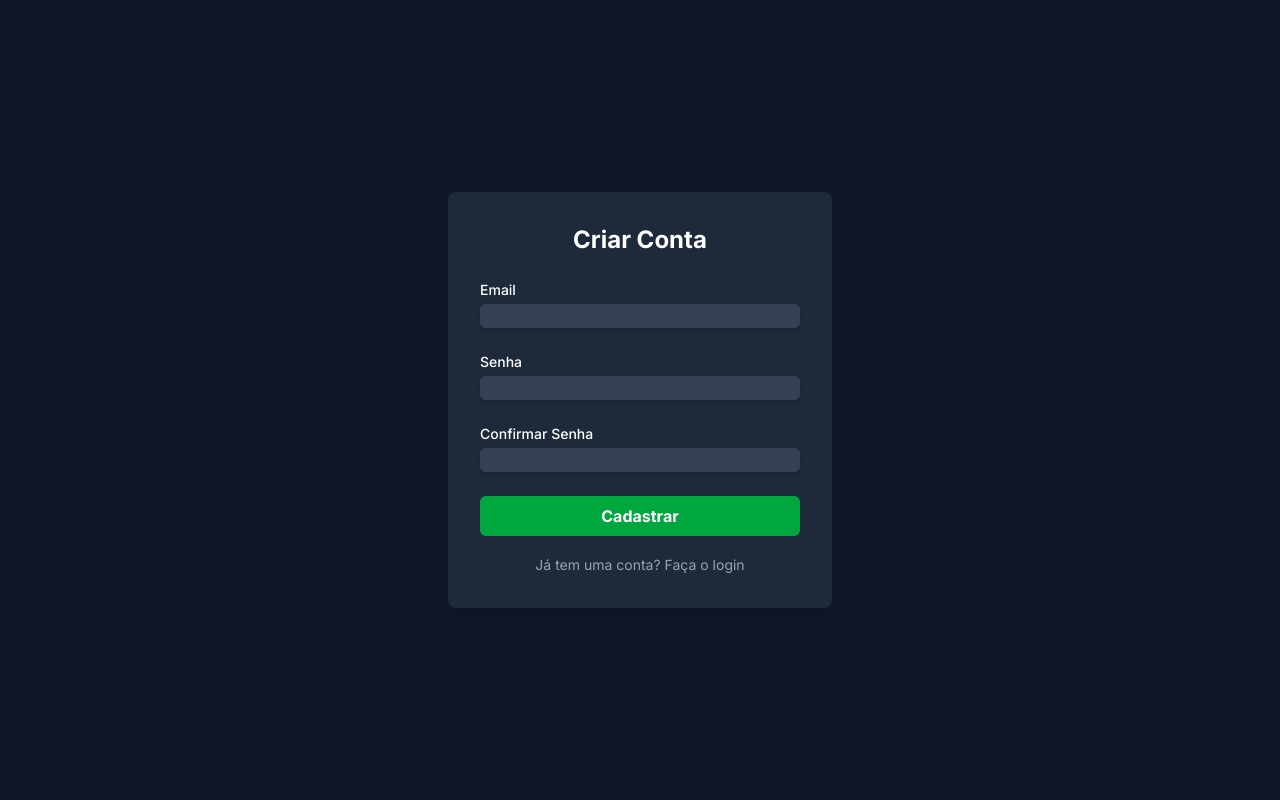
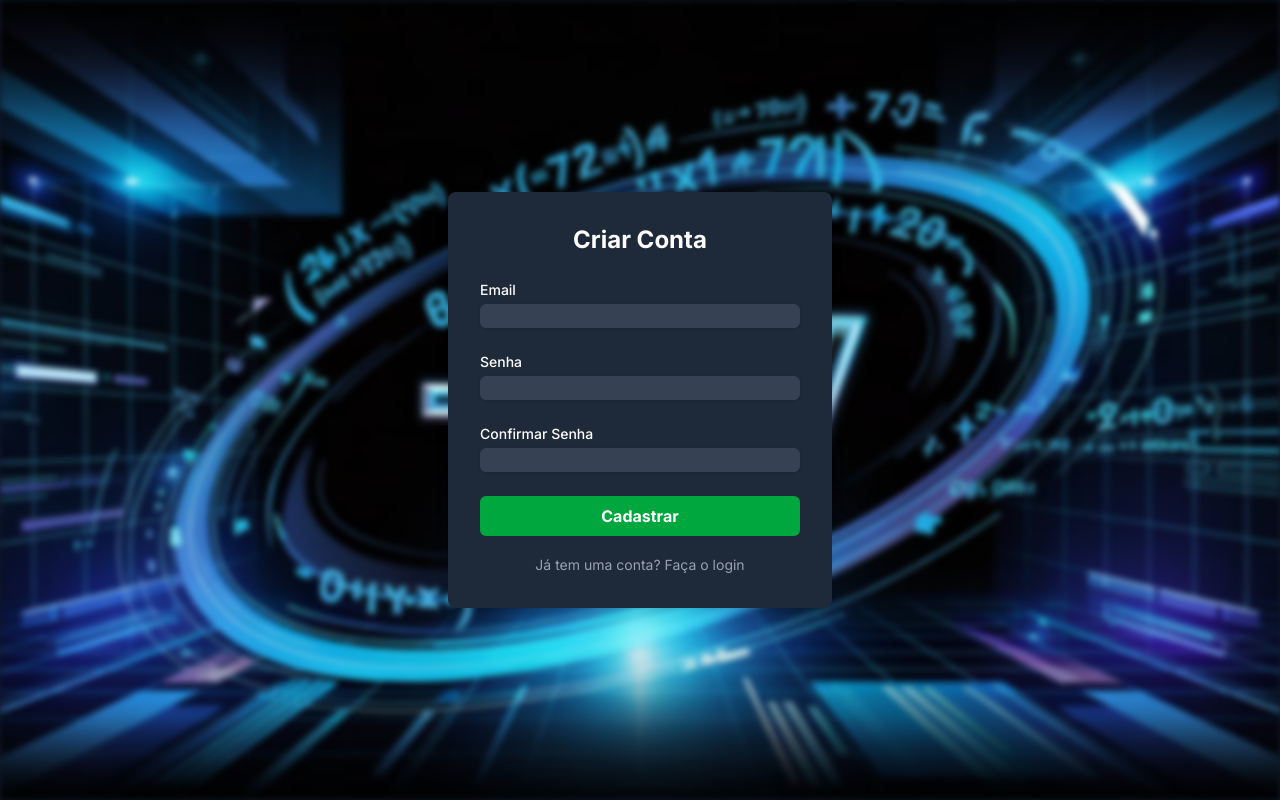
Before and after one commit to Douglasgarciams/tipsgolbr, a Next.js app: page /cadastro in a window 1280 px wide. Built offline with nearby package versions, Linux system fonts and the light colour scheme.

Commit message:
fix: Adiciona resend a package.json para deploy

```diff
--- a/src/app/cadastro/page.js
+++ b/src/app/cadastro/page.js
@@ -1,4 +1,4 @@
-// src/app/cadastro/page.js
+// src/app/cadastro/page.js - COM IMAGEM DE FUNDO
 
 "use client";
 
@@ -19,7 +19,6 @@ export default function CadastroPage() {
     setError('');
     setMessage('');
 
-    // 1. Validação inicial: senhas conferem?
     if (password !== confirmPassword) {
       setError('As senhas não conferem.');
       return;
@@ -28,10 +27,8 @@ export default function CadastroPage() {
     setIsLoading(true);
 
     try {
-      // 2. Monta o corpo da requisição para enviar à API
       const body = { email, password };
 
-      // 3. Chama nossa futura API de cadastro
       const res = await fetch('/api/auth/register', {
         method: 'POST',
         headers: { 'Content-Type': 'application/json' },
@@ -41,11 +38,9 @@ export default function CadastroPage() {
       const data = await res.json();
 
       if (!res.ok) {
-        // Se a API retornar um erro (ex: email já existe), mostramos aqui
         throw new Error(data.message || 'Falha ao cadastrar');
       }
 
-      // 4. Se tudo der certo, mostra mensagem de sucesso
       setMessage('Usuário cadastrado com sucesso! Você já pode fazer o login.');
       setEmail('');
       setPassword('');
@@ -59,8 +54,10 @@ export default function CadastroPage() {
   };
 
   return (
-    <div className="min-h-screen bg-gray-900 text-white flex items-center justify-center">
-      <div className="bg-gray-800 p-8 rounded-lg shadow-lg w-full max-w-sm">
+    // Alterado aqui: Removidas bg-gray-900 e text-white, adicionada cadastro-background
+    <div className="min-h-screen cadastro-background flex items-center justify-center">
+      {/* O container do formulário com fundo cinza e transparência */}
+      <div className="bg-gray-800 bg-opacity-90 p-8 rounded-lg shadow-lg w-full max-w-sm text-white"> {/* Adicionado text-white aqui */}
         <h1 className="text-2xl font-bold text-center mb-6">Criar Conta</h1>
         <form onSubmit={handleSubmit} className="space-y-6">
           <div>
@@ -71,7 +68,7 @@ export default function CadastroPage() {
               value={email}
               onChange={(e) => setEmail(e.target.value)}
               required
-              className="mt-1 block w-full bg-gray-700 border-gray-600 rounded-md shadow-sm focus:ring-green-500 focus:border-green-500"
+              className="mt-1 block w-full bg-gray-700 border-gray-600 rounded-md shadow-sm focus:ring-green-500 focus:border-green-500 text-white" // Adicionado text-white
             />
           </div>
           <div>
@@ -83,7 +80,7 @@ export default function CadastroPage() {
               onChange={(e) => setPassword(e.target.value)}
               required
               minLength={6}
-              className="mt-1 block w-full bg-gray-700 border-gray-600 rounded-md shadow-sm focus:ring-green-500 focus:border-green-500"
+              className="mt-1 block w-full bg-gray-700 border-gray-600 rounded-md shadow-sm focus:ring-green-500 focus:border-green-500 text-white" // Adicionado text-white
             />
           </div>
           <div>
@@ -94,7 +91,7 @@ export default function CadastroPage() {
               value={confirmPassword}
               onChange={(e) => setConfirmPassword(e.target.value)}
               required
-              className="mt-1 block w-full bg-gray-700 border-gray-600 rounded-md shadow-sm focus:ring-green-500 focus:border-green-500"
+              className="mt-1 block w-full bg-gray-700 border-gray-600 rounded-md shadow-sm focus:ring-green-500 focus:border-green-500 text-white" // Adicionado text-white
             />
           </div>
           <button
--- a/src/app/globals.css
+++ b/src/app/globals.css
@@ -1,3 +1,5 @@
+/* src/app/globals.css - VERSÃO FINAL E CORRIGIDA */
+
 @import "tailwindcss";
 
 :root {
@@ -20,13 +22,45 @@
 }
 
 body {
-  background: var(--background);
-  color: var(--foreground);
+  /* REMOVIDO: background: var(--background); */
+  /* REMOVIDO: color: var(--foreground); */
   font-family: Arial, Helvetica, sans-serif;
 }
+
+/* Regra para a página de login - CORRIGIDA AQUI! */
 .login-background {
-  background-image: url('/images/fundologin.jpg'); /* Substitua pelo nome do seu arquivo */
+  position: relative; /* Essencial para o ::before */
+  overflow: hidden;   /* Para que o blur não vaze para fora */
+}
+.login-background::before {
+  content: ""; /* Essencial para que pseudo-elementos apareçam */
+  position: absolute; /* Posição absoluta para cobrir o pai */
+  top: 0; left: 0; right: 0; bottom: 0;
+  z-index: -1; /* Coloca o pseudo-elemento atrás do conteúdo */
+
+  background-image: url('/images/fundologin.jpg'); /* Sua imagem de fundo */
   background-size: cover;
   background-position: center;
   background-repeat: no-repeat;
-  }
+  filter: blur(3px); /* O desfoque aplicado SOMENTE À IMAGEM DE FUNDO */
+  -webkit-filter: blur(3px); /* Compatibilidade */
+}
+
+/* Regra para a página de cadastro - CORRIGIDA AQUI! */
+.cadastro-background {
+  position: relative; /* Essencial para o ::before */
+  overflow: hidden;   /* Para que o blur não vaze para fora */
+}
+.cadastro-background::before {
+  content: ""; /* Essencial para que pseudo-elementos apareçam */
+  position: absolute; /* Posição absoluta para cobrir o pai */
+  top: 0; left: 0; right: 0; bottom: 0;
+  z-index: -1; /* Coloca o pseudo-elemento atrás do conteúdo */
+
+  background-image: url('/images/cadastro.jpg'); /* Sua imagem de fundo */
+  background-size: cover;
+  background-position: center;
+  background-repeat: no-repeat;
+  filter: blur(3px); /* O desfoque aplicado SOMENTE À IMAGEM DE FUNDO */
+  -webkit-filter: blur(3px); /* Compatibilidade */
+}
```
Also changed, not shown: public/images/cadastro.jpg (added).
